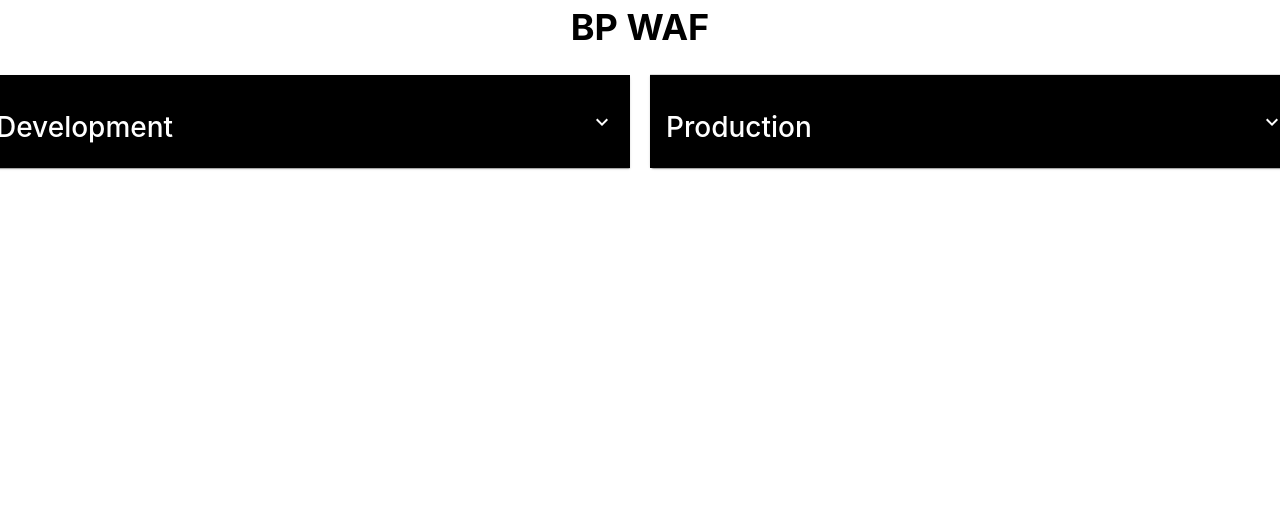
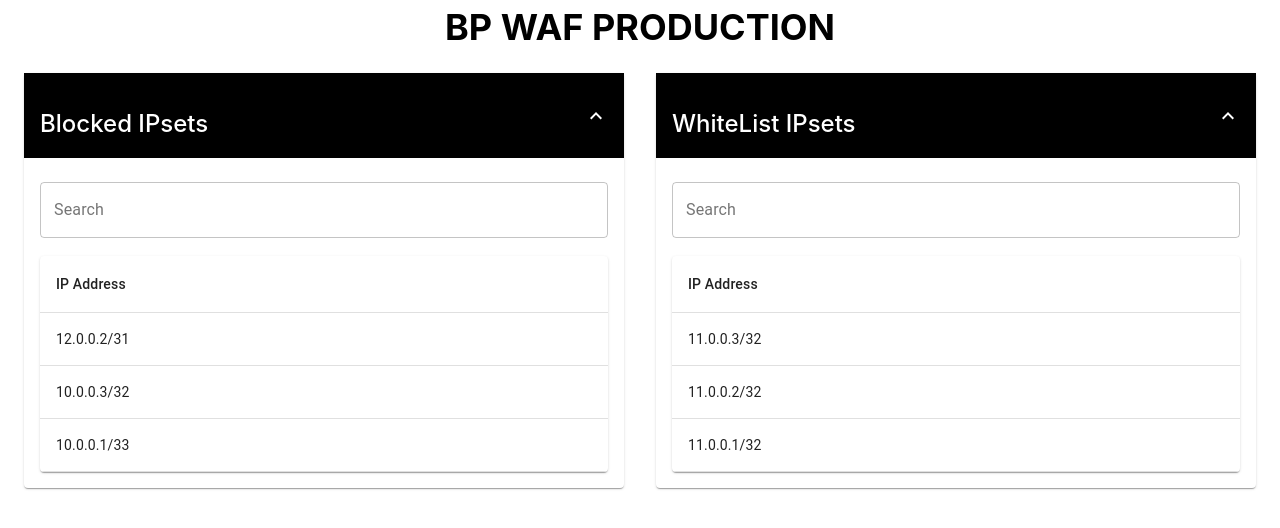
Before and after one commit to okHadi/get-IPsets-WAF, a React (Create React App) app: page / in a window 1280 px wide. Shown: the top 528 px of the page. Built offline with nearby package versions, Linux system fonts and the light colour scheme.

Commit message:
made final changes to the react app

```diff
--- a/package.json
+++ b/package.json
@@ -2,7 +2,7 @@
   "name": "drawer-app",
   "version": "0.1.0",
   "private": true,
-  "homepage": "https://okhadi.github.io/get-IPsets-WAF/",
+  "homepage": "https://okHadi.github.io/get-IPsets-WAF/",
   "dependencies": {
     "@emotion/react": "^11.10.8",
     "@emotion/styled": "^11.10.8",
--- a/src/App.css
+++ b/src/App.css
@@ -1,22 +1,29 @@
+/* App.css */
+
 /* styles for accordion */
 .accordion-container {
   height: 400px;
   display: flex;
-  flex-direction: row;
   align-items: flex-start;
   justify-content: center;
 }
+
+.search-container {
+  margin-bottom: 10px;
+}
+
 .MuiAccordion-root {
   margin: 10px;
   background-color: black;
-  font-family: Inter, sansa-serif;
-  max-width: 650px;
-
+  font-family: Inter, sans-serif;
+  min-width: 600px;
+  flex: 1;
 }
 
 .MuiAccordionSummary-root {
   color: black;
 }
+
 .MuiAccordionSummary-content.Mui-expanded {
   margin: 12px 0;
 }
@@ -25,20 +32,17 @@
   display: flex;
   flex-direction: column;
   color: black;
-  /* or any desired height */
 }
-
 
 /* styles for tables */
 .MuiTable-root {
-  min-width: 650px;
+  width: 100%;
   font-family: Inter, sans-serif;
 }
 
 .MuiTableCell-root {
   font-size: 16px;
 }
-
 /* styles for headings */
 h1 {
   font-size: 36px;
--- a/src/App.js
+++ b/src/App.js
@@ -1,7 +1,6 @@
 import React, { useState, useEffect } from 'react';
 import { makeStyles } from '@material-ui/core/styles';
 import statusData from './dev.json';
-import statusData2 from './prod.json';
 import { withStyles } from '@material-ui/core/styles';
 import MuiAccordionSummary from '@material-ui/core/AccordionSummary';
 import {
@@ -27,7 +26,7 @@ const StyledExpandMoreIcon = withStyles({
 
 const useStyles = makeStyles({
   table: {
-    minWidth: 650,
+    minWidth: 200,
   },
   accordion: {
     marginBottom: '10px',
@@ -44,7 +43,6 @@ export default function App() {
     blocked: statusData.Blocked.map(ip => ({ ip, status: 'blocked' })),
     whitelist: statusData.WhiteList.map(ip => ({ ip, status: 'whitelisted' })),
   });
-
   useEffect(() => {
     const filteredBlocked = statusData.Blocked.filter((row) =>
       row.toLowerCase().includes(searchTerm.toLowerCase())
@@ -54,7 +52,6 @@ export default function App() {
     ).map(ip => ({ ip, status: 'whitelisted' }));
     setFilteredData({ blocked: filteredBlocked, whitelist: filteredWhitelist });
   }, [searchTerm]);
-
   const AccordionSummary = withStyles({
     root: {
       backgroundColor: 'black',
@@ -71,18 +68,15 @@ export default function App() {
   };
   return (
     <div>
-      <h1>BP WAF</h1>
+      <h1>BP WAF PRODUCTION</h1>
       <div className="accordion-container">
-      <Accordion className={classes.accordion}>
-  <AccordionSummary expandIcon={<StyledExpandMoreIcon />}>
-    <h2>Development</h2>
-  </AccordionSummary>
   <AccordionDetails className={classes.accordionDetails}>
-    <Accordion>
+    <Accordion defaultExpanded>
       <AccordionSummary expandIcon={<StyledExpandMoreIcon />}>
         <h3>Blocked IPsets</h3>
       </AccordionSummary>
       <AccordionDetails className={classes.accordionDetails}>
+      <div className ="search-container">
         <TextField
           label="Search"
           value={searchTerm}
@@ -91,6 +85,8 @@ export default function App() {
           margin="normal"
           variant="outlined"
         />
+          </div>
+
         <TableContainer component={Paper}>
           <Table className={classes.table} aria-label="Blocked IPset Table">
             <TableHead>
@@ -111,11 +107,15 @@ export default function App() {
         </TableContainer>
       </AccordionDetails>
     </Accordion>
-    <Accordion>
+  </AccordionDetails>
+  <div className="accordion-container">
+  <AccordionDetails className={classes.accordionDetails}>
+    <Accordion defaultExpanded>
       <AccordionSummary expandIcon={<StyledExpandMoreIcon />}>
-        <h3>WhiteListed IPsets</h3>
+        <h3>WhiteList IPsets</h3>
       </AccordionSummary>
       <AccordionDetails className={classes.accordionDetails}>
+      <div className ="search-container">
         <TextField
           label="Search"
           value={searchTerm}
@@ -124,8 +124,9 @@ export default function App() {
           margin="normal"
           variant="outlined"
         />
+        </div>
         <TableContainer component={Paper}>
-          <Table className={classes.table} aria-label="Whitelisted IPset Table">
+          <Table className={classes.table} aria-label="Blocked IPset Table">
             <TableHead>
               <TableRow>
                 <TableCell>IP Address</TableCell>
@@ -145,81 +146,7 @@ export default function App() {
       </AccordionDetails>
     </Accordion>
   </AccordionDetails>
-</Accordion>
-      <Accordion className={classes.accordion}>
-  <AccordionSummary expandIcon={<StyledExpandMoreIcon />}>
-    <h2>Production</h2>
-  </AccordionSummary>
-  <AccordionDetails className={classes.accordionDetails}>
-    <Accordion>
-      <AccordionSummary expandIcon={<StyledExpandMoreIcon />}>
-        <h3>Blocked IPsets</h3>
-      </AccordionSummary>
-      <AccordionDetails className={classes.accordionDetails}>
-        <TextField
-          label="Search"
-          value={searchTerm}
-          onChange={handleSearchChange}
-          fullWidth
-          margin="normal"
-          variant="outlined"
-        />
-        <TableContainer component={Paper}>
-          <Table className={classes.table} aria-label="Blocked IPset Table">
-            <TableHead>
-              <TableRow>
-                <TableCell>IP Address</TableCell>
-              </TableRow>
-            </TableHead>
-            <TableBody>
-              {filteredData.blocked.map((ip) => (
-                <TableRow key={ip.ip}>
-                  <TableCell component="th" scope="row">
-                    {ip.ip}
-                  </TableCell>
-                </TableRow>
-              ))}
-            </TableBody>
-          </Table>
-        </TableContainer>
-      </AccordionDetails>
-    </Accordion>
-    <Accordion>
-      <AccordionSummary expandIcon={<StyledExpandMoreIcon />}>
-        <h3>WhiteListed IPsets</h3>
-      </AccordionSummary>
-      <AccordionDetails className={classes.accordionDetails}>
-        <TextField
-          label="Search"
-          value={searchTerm}
-          onChange={handleSearchChange}
-          fullWidth
-          margin="normal"
-          variant="outlined"
-        />
-        <TableContainer component={Paper}>
-          <Table className={classes.table} aria-label="Whitelisted IPset Table">
-            <TableHead>
-              <TableRow>
-                <TableCell>IP Address</TableCell>
-              </TableRow>
-            </TableHead>
-            <TableBody>
-              {filteredData.whitelist.map((ip) => (
-                <TableRow key={ip.ip}>
-                  <TableCell component="th" scope="row">
-                    {ip.ip}
-                  </TableCell>
-                </TableRow>
-              ))}
-            </TableBody>
-          </Table>
-        </TableContainer>
-      </AccordionDetails>
-    </Accordion>
-  </AccordionDetails>
-</Accordion>
-
+</div>
 </div>
     </div>
   );
--- a/src/dev.json
+++ b/src/dev.json
@@ -1,4 +1,4 @@
 {
-  "Blocked": ["0.0.0.0", "0.0.0.0", "0.0.0.0"],
-  "WhiteList": ["0.0.0.0", "0.0.0.0", "0.0.0.0"]
+  "Blocked": ["12.0.0.2/31", "10.0.0.3/32", "10.0.0.1/33"],
+  "WhiteList": ["11.0.0.3/32", "11.0.0.2/32", "11.0.0.1/32"]
 }
--- a/src/prod.json
+++ /dev/null
@@ -1,4 +0,0 @@
-{
-  "Blocked": ["0.0.0.0", "0.0.0.0", "0.0.0.0"],
-  "WhiteList": ["0.0.0.0", "0.0.0.0", "0.0.0.0"]
-}
```
Also changed, not shown: burner.txt (deleted), 1 other file (tests, documents, lock files or other folders).
